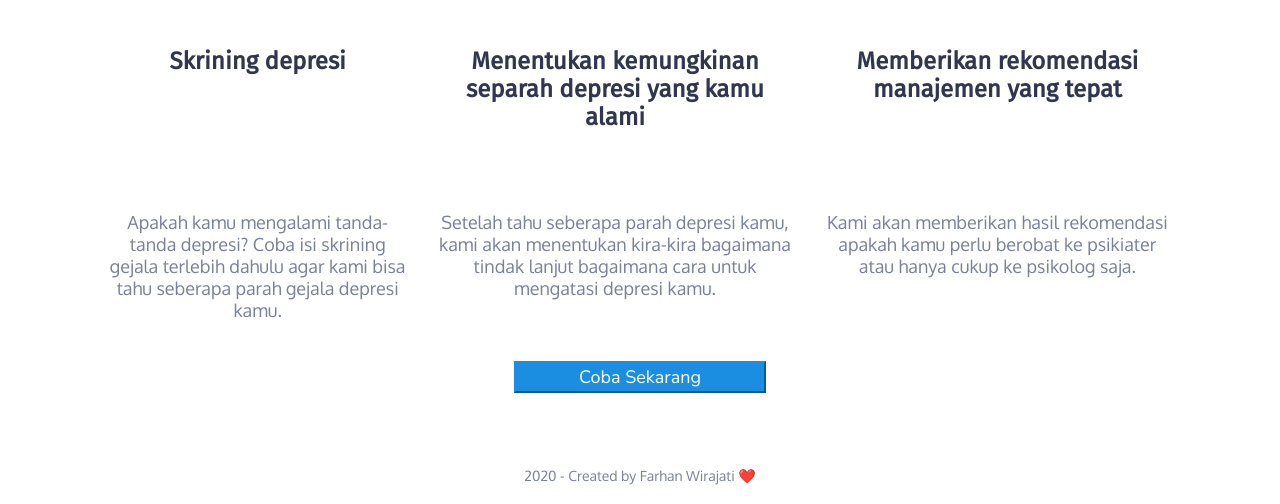
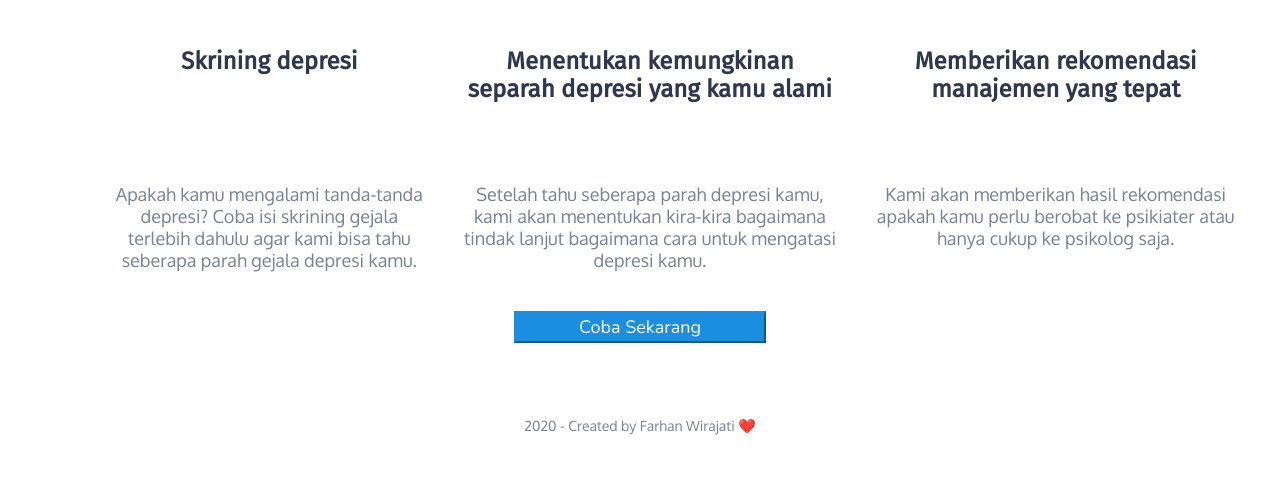
Before and after one commit to farhanw99/farhanw99.github.io, a plain HTML site: page index.html in a window 1280 px wide. Shown: the part 742-1246 px from the top of the page. After the commit the page ends 1196 px from the top, so only its background shows below. Drawn offline with Linux system fonts and the light colour scheme.

Commit message:
Update index.html

```diff
--- a/index.html
+++ b/index.html
@@ -102,7 +102,7 @@ body {font-family : Fira Sans; font-weight : 600px; }
 .container{
 	display : grid;
 	margin-left : 100px;
-	margin-right : 100px;
+	margin-right : 30px;
 	grid-template-columns: auto auto auto;
   	grid-gap: 30px;
     margin-top : 50px;
```
